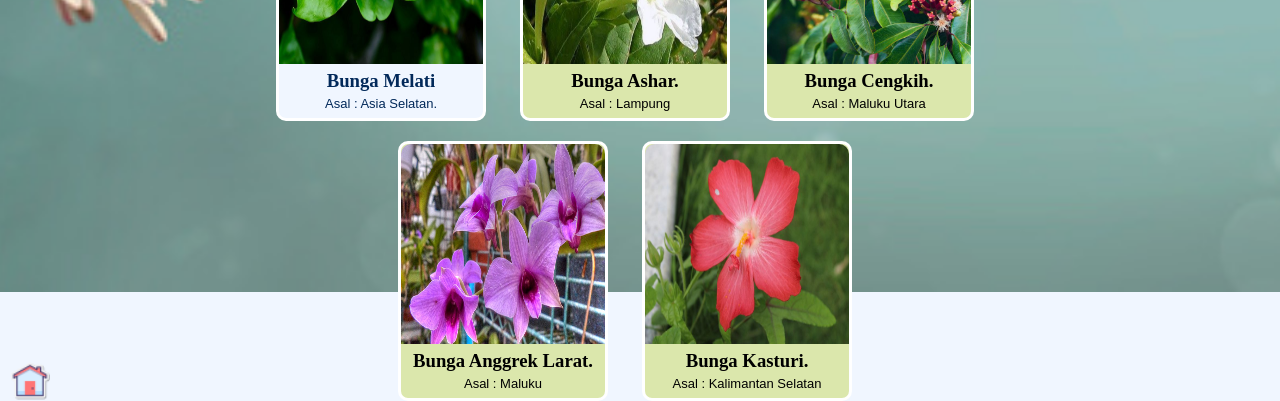
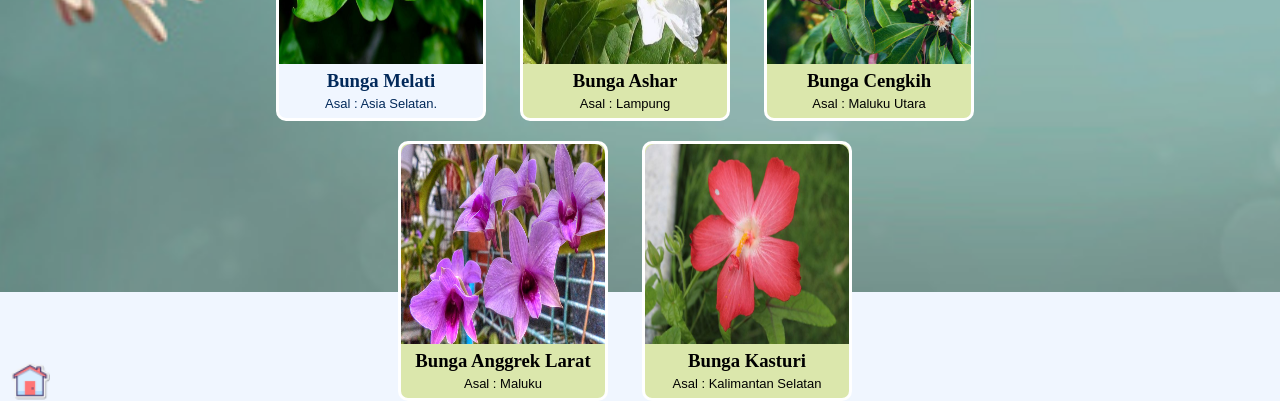
Before and after one commit to ANDRYPOS/fswd3-html-dasar, a plain HTML site: page pages/galeri.html in a window 1280 px wide. Shown: the part 508-909 px from the top of the page. Drawn offline with Linux system fonts and the light colour scheme.

Commit message:
[FIX] perbaikan nama bunga

```diff
--- a/pages/galeri.html
+++ b/pages/galeri.html
@@ -71,7 +71,7 @@
           title="Bunga Ashar"
         />
         <div class="deskripsi">
-          <h3>Bunga Ashar.</h3>
+          <h3>Bunga Ashar</h3>
           <p>Asal : Lampung</p>
         </div>
       </div>
@@ -82,7 +82,7 @@
           title="Bunga Cengkih"
         />
         <div class="deskripsi">
-          <h3>Bunga Cengkih.</h3>
+          <h3>Bunga Cengkih</h3>
           <p>Asal : Maluku Utara</p>
         </div>
       </div>
@@ -93,7 +93,7 @@
           title="Bunga Anggrek Larat"
         />
         <div class="deskripsi">
-          <h3>Bunga Anggrek Larat.</h3>
+          <h3>Bunga Anggrek Larat</h3>
           <p>Asal : Maluku</p>
         </div>
       </div>
@@ -104,7 +104,7 @@
           title="Bunga Ashar"
         />
         <div class="deskripsi">
-          <h3>Bunga Kasturi.</h3>
+          <h3>Bunga Kasturi</h3>
           <p>Asal : Kalimantan Selatan</p>
         </div>
       </div>
```
